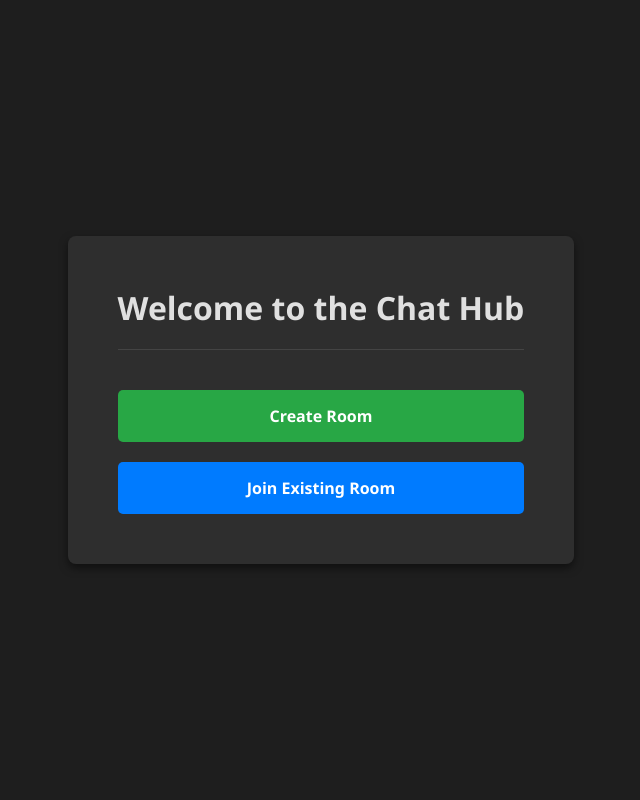
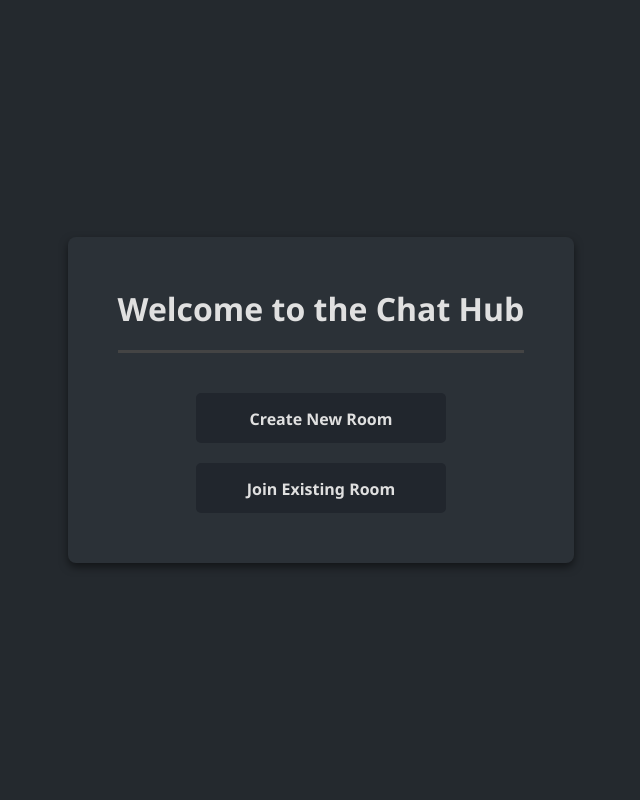
Before and after one commit to jyotirmay-exe/flask-ChatHub, a Flask app: page / in a window 1280 px wide. Shown: the whole page, without its empty margins (319-959 px from the left). Run offline with Flask 3, Linux system fonts and the light colour scheme.

Commit message:
front-end update

```diff
--- a/static/styles.css
+++ b/static/styles.css
@@ -7,7 +7,7 @@
 
 body {
     font-family: Arial, sans-serif;
-    background-color: #1e1e1e;
+    background-color: rgb(36,41,46);
     color: #dcdcdc;
     display: flex;
     justify-content: center;
@@ -17,7 +17,7 @@ body {
 
 .container {
     text-align: center;
-    background: #2e2e2e;
+    background: rgb(43,49,55);
     border-radius: 8px;
     padding: 50px;
     box-shadow: 0 4px 8px rgba(0, 0, 0, 0.5);
@@ -27,7 +27,7 @@ h1 {
     margin-bottom: 20px;
     color: #e0e0e0;
     padding-bottom: 20px;
-    border-bottom: #444 1px solid;
+    border-bottom: #444 3px solid;
 }
 
 .button-container {
@@ -35,46 +35,56 @@ h1 {
     flex-direction: column;
     gap: 20px;
     padding-top: 20px;
+    align-items: center;
+    justify-content: center;
+    margin: auto auto;
 }
 
 .button {
+    height: 50px;
+    width: 250px;
     display: inline-block;
     padding: 15px 30px;
     font-size: 16px;
     font-weight: bold;
     text-align: center;
-    color: #fff;
+    color: #e0e0e0;
     background-color: #007bff;
     border: none;
     border-radius: 5px;
     cursor: pointer;
-    transition: background-color 0.5s ease;
+    transition: background-color 0.5s ease, box-shadow 0.3s ease;
 }
 
 input {
+    height: 50px;
+    width: 250px;
     padding: 15px 0px;
-    font-size: 20px;
+    font-size: 36px;
     font-weight: bold;
     text-align: center;
     color: #fff;
-    background-color: #444;
-    border: 1px #666 dotted;
+    background-color: #3b4044;
+    border: none;
+    outline: none;
     border-radius: 5px;
     caret-color: transparent;
 }
 
 .create-room {
-    background-color: #28a745;
+    background-color: rgb(33,38,45);
 }
 
 .create-room:hover {
     background-color: #218838;
+    box-shadow: 0px 0px 10px #218838;
 }
 
 .join-room {
-    background-color: #007bff;
+    background-color: rgb(33,38,45);
 }
 
 .join-room:hover {
     background-color: #0056b3;
+    box-shadow: 0px 0px 10px #0056b3;
 }
--- a/templates/index.html
+++ b/templates/index.html
@@ -4,15 +4,16 @@
     <meta charset="UTF-8">
     <meta name="viewport" content="width=device-width, initial-scale=1.0">
     <title>Chat Hub</title>
+    <link rel="icon" href="/static/favicon.ico">
     <link rel="stylesheet" href="/static/styles.css">
 </head>
 <body>
     <div class="container">
         <h1>Welcome to the Chat Hub</h1>
         <div class="button-container">
-            <div class="button create-room" id="createnew" onclick="window.location.href='/create_room'">Create Room</div>
+            <div class="button create-room" id="createnew" onclick="window.location.href='/create_room'">Create New Room</div>
             <div class="button join-room" id="joinexisting" onclick="showField()">Join Existing Room</div>
-            <input style="display:none;" id="roomID" placeholder="Room ID">
+            <input style="display:none;" id="roomID" oninput="editRoomID()" placeholder="ROOM #ID">
             <div style="display:none;" class="button join-room" id="join" onclick="window.location.href='/join_room'">Join</div>
         </div>
     </div>
@@ -28,6 +29,14 @@
             ele1.style.display = "inline-block";
             ele2.style.display = "inline-block";
         }
+
+        function editRoomID() {
+            roomid = document.getElementById("roomID");
+            roomid.value = roomid.value.toUpperCase();
+            if(roomid.value.length>6) {
+                roomid.value = roomid.value.slice(0,6);
+            }
+        }
     </script>
 </body>
 </html>
```
Also changed, not shown: static/favicon.ico (added).
